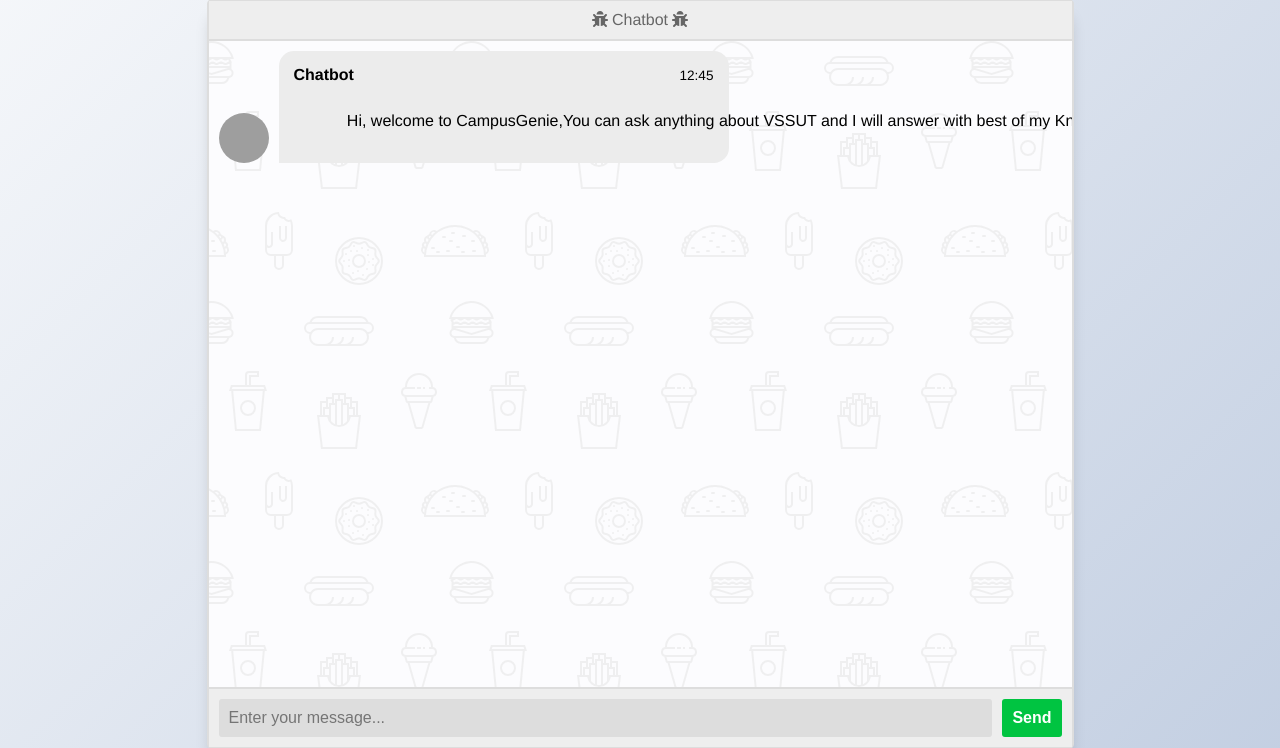
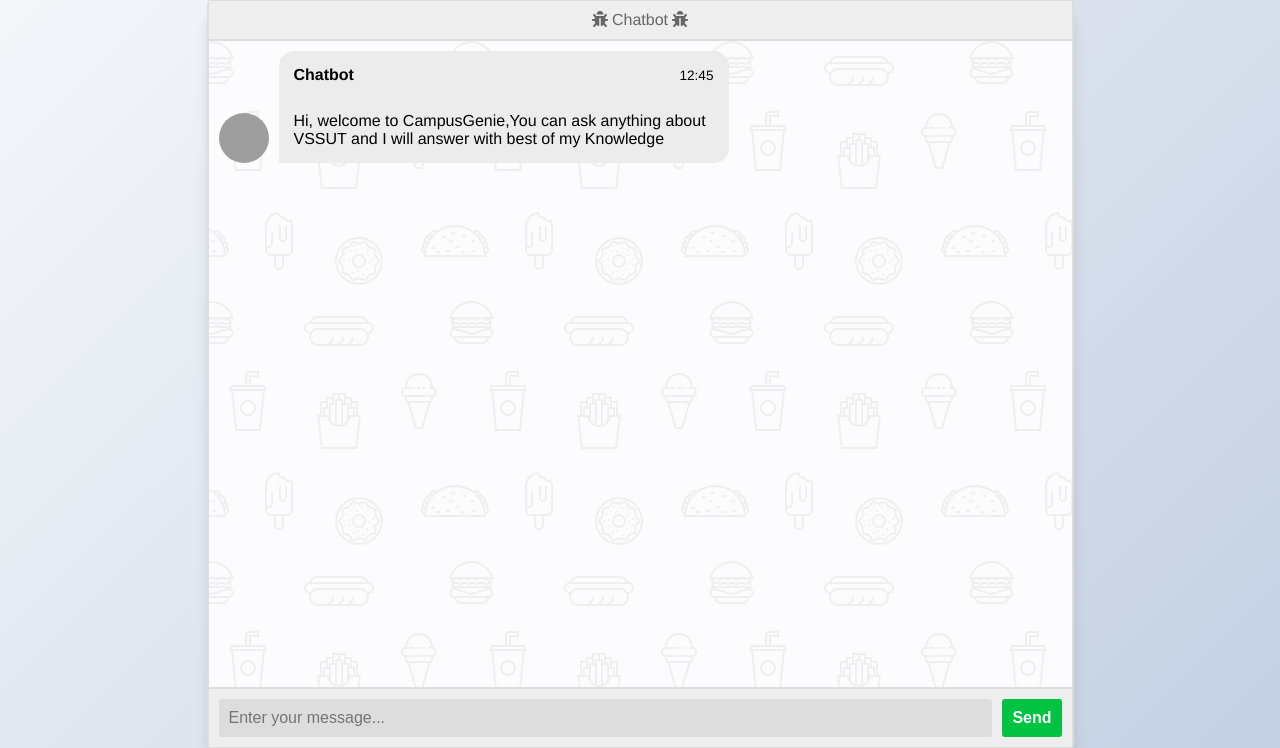
Before and after one commit to yogesh0127/CampusGenie, a Flask app: page / in a window 1280 px wide. Shown: the part 26-774 px from the top of the page. Run offline with Flask 3, Linux system fonts and the light colour scheme; parts of the project's set-up code (start-up, migrations or seed data) failed here and were passed over; some libraries are stand-ins or nearby versions; grey boxes are pictures that could not be loaded.

Commit message:
Update style.css

```diff
--- a/static/styles/style.css
+++ b/static/styles/style.css
@@ -73,7 +73,7 @@
   }
 
   .msg-text {
-      white-space: pre;
+      white-space: pre-line;
   }
 
   .msg-img {
```
